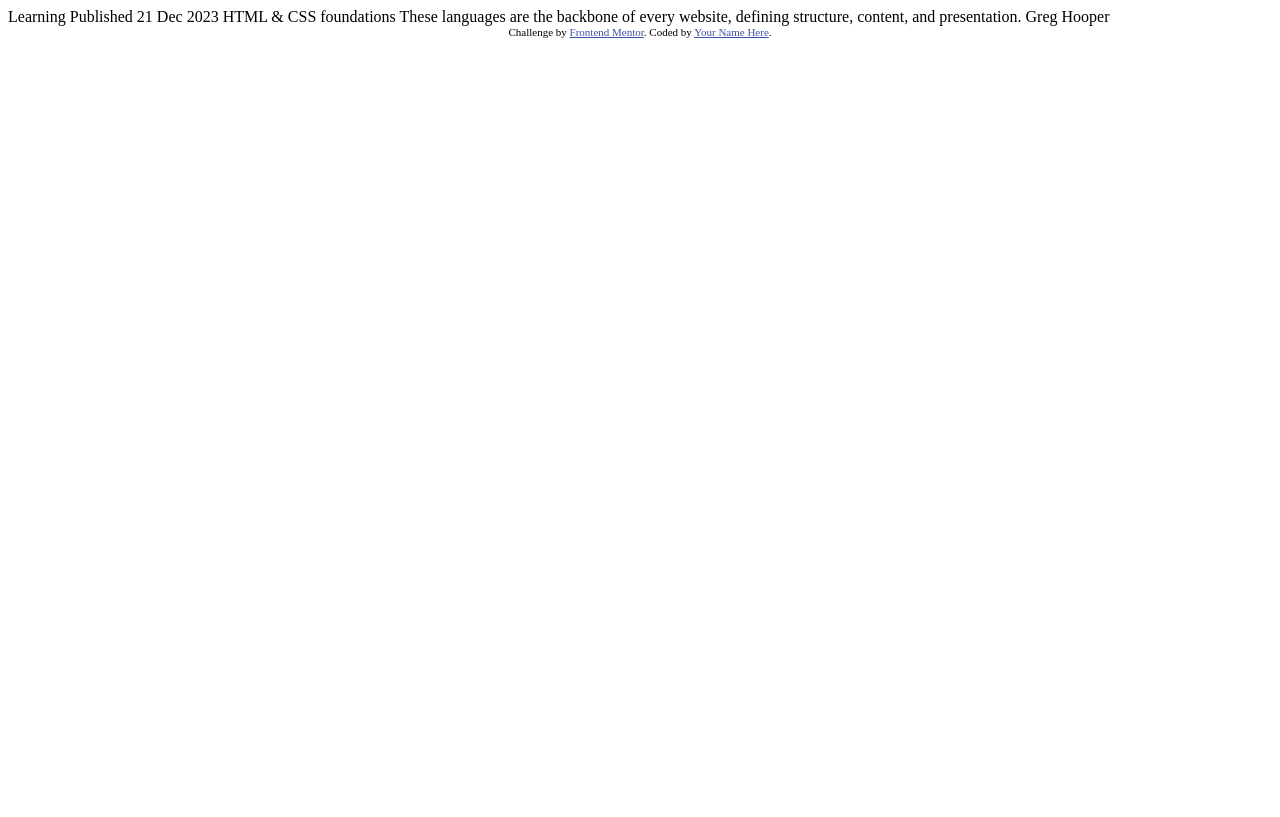
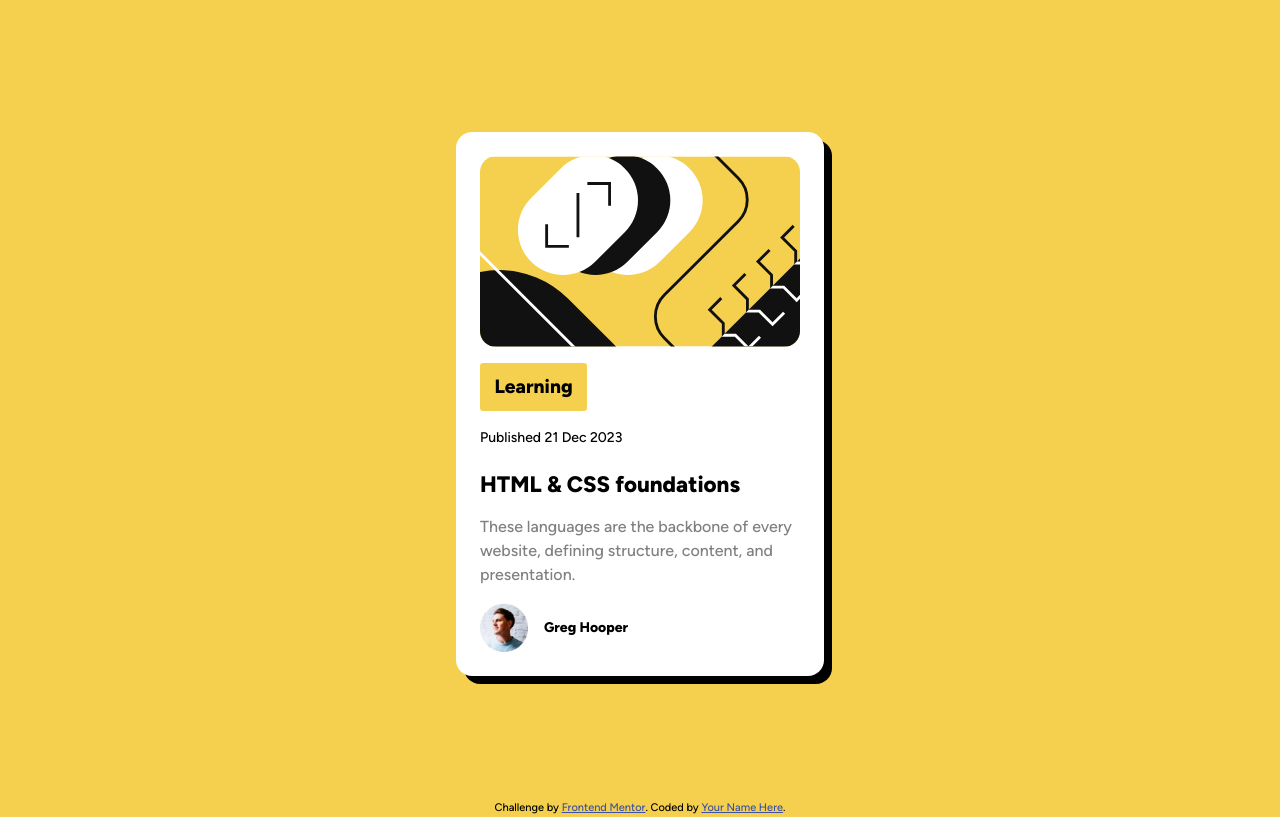
Before and after one commit to gdwade92/blog-preview-card-main, a plain HTML site: page index.html in a window 1280 px wide. Drawn offline with Linux system fonts and the light colour scheme.

Commit message:
Final modifications before submission to FEM

```diff
--- a/index.html
+++ b/index.html
@@ -1,35 +1,41 @@
 <!DOCTYPE html>
 <html lang="en">
+
 <head>
   <meta charset="UTF-8">
-  <meta name="viewport" content="width=device-width, initial-scale=1.0"> <!-- displays site properly based on user's device -->
+  <meta name="viewport" content="width=device-width, initial-scale=1.0">
+  <!-- displays site properly based on user's device -->
 
   <link rel="icon" type="image/png" sizes="32x32" href="./assets/images/favicon-32x32.png">
   <link rel="stylesheet" href="style.css">
 
   <title>Frontend Mentor | Blog preview card</title>
+</head>
 
-  <!-- Feel free to remove these styles or customise in your own stylesheet 👍 -->
-  <style>
-    .attribution { font-size: 11px; text-align: center; }
-    .attribution a { color: hsl(228, 45%, 44%); }
-  </style>
-</head>
 <body>
+  <main class="wrapper">
 
-  Learning
+     <div class="blog-container">
+       <img class="hero-image" src="assets/images/illustration-article.svg" alt="" aria-hidden="true">
+       <p class="blog-category">Learning</p>
+       <p class="blog-meta">Published 21 Dec 2023</p>
+       <h1><a class="blog-title" href="https://www.google.com">HTML & CSS foundations</a></h1>
+       <p class="card-exerpt">These languages are the backbone of every website, defining structure, content, and
+         presentation.</p>
+       <div class="author-data">
+         <img class="author-image" src="assets/images/image-avatar.webp" alt="A photo of Greg Hooper, avatar of this project.">
+         <p class="author-name">Greg Hooper</p>
+       </div>
+     </div>
 
-  Published 21 Dec 2023
+  </main>
 
-  HTML & CSS foundations
+  <footer>
+    <div class="attribution">
+      Challenge by <a href="https://www.frontendmentor.io?ref=challenge" target="_blank">Frontend Mentor</a>.
+      Coded by <a href="#">Your Name Here</a>.
+    </div>
+  </footer>
+</body>
 
-  These languages are the backbone of every website, defining structure, content, and presentation.
-
-  Greg Hooper
-
-  <div class="attribution">
-    Challenge by <a href="https://www.frontendmentor.io?ref=challenge" target="_blank">Frontend Mentor</a>.
-    Coded by <a href="#">Your Name Here</a>.
-  </div>
-</body>
 </html>
--- a/style.css
+++ b/style.css
@@ -0,0 +1,271 @@
+/* Global Reset */
+
+/* Box sizing rules */
+*,
+*::before,
+*::after {
+    box-sizing: border-box;
+}
+
+/* Prevent font size inflation */
+html {
+    -moz-text-size-adjust: none;
+    -webkit-text-size-adjust: none;
+    text-size-adjust: none;
+}
+
+/* Remove default margin in favour of better control in authored CSS */
+body,
+h1,
+h2,
+h3,
+h4,
+p,
+figure,
+blockquote,
+dl,
+dd {
+    margin-block-end: 0;
+}
+
+/* Remove list styles on ul, ol elements with a list role, which suggests default styling will be removed */
+ul[role='list'],
+ol[role='list'] {
+    list-style: none;
+}
+
+/* Set core body defaults */
+body {
+    line-height: 1.5;
+}
+
+/* Set shorter line heights on headings and interactive elements */
+h1,
+h2,
+h3,
+h4,
+button,
+input,
+label {
+    line-height: 1.1;
+}
+
+/* Balance text wrapping on headings */
+h1,
+h2,
+h3,
+h4 {
+    text-wrap: balance;
+}
+
+/* A elements that don't have a class get default styles */
+a:not([class]) {
+    text-decoration-skip-ink: auto;
+    color: currentColor;
+}
+
+/* Make images easier to work with */
+img,
+picture {
+    max-width: 100%;
+    display: block;
+}
+
+/* Inherit fonts for inputs and buttons */
+input,
+button,
+textarea,
+select {
+    font-family: inherit;
+    font-size: inherit;
+}
+
+/* Make sure textareas without a rows attribute are not tiny */
+textarea:not([rows]) {
+    min-height: 10em;
+}
+
+/* Anything that has been anchored to should have extra scroll margin */
+:target {
+    scroll-margin-block: 5ex;
+}
+
+h1,
+h2,
+h3,
+h4,
+h5,
+h6,
+p,
+a {
+    margin: 0;
+    padding: 0;
+    font-weight: normal;
+}
+
+/* End Global Reset */
+
+/* Global Font Declarations */
+@font-face {
+    font-family: 'Figtree Base';
+    src: url(assets/fonts/Figtree-VariableFont_wght.ttf) format('truetype');
+    font-weight: 500 800;
+    font-display: fallback;
+    font-style: normal;
+}
+
+@font-face {
+    font-family: 'Figtree Italic';
+    src: url(assets/fonts/Figtree-Italic-VariableFont_wght.ttf) format('truetype');
+    font-weight: 500 800;
+    font-display: fallback;
+    font-style: italic;
+}
+
+/* Root Declarations */
+:root {
+    /* Color */
+    --clr-prm-yellow: hsl(47, 88%, 63%);
+
+    --clr-neut-white: hsl(0, 0%, 100%);
+    --clr-neut-grey: hsl(0, 0%, 50%);
+    --clr-neut-black: (0, 0%, 7%);
+
+    /* Typography */
+    --fs-100: 0.25rem;
+    --fs-200: 0.50rem;
+    --fs-300: 0.75rem;
+    --fs-400: 1rem;
+    --fs-500: 1.25rem;
+    --fs-600: 1.50rem;
+    --fs-700: 1.75rem;
+    --fs-800: 2rem;
+    --fs-900: 2.5rem;
+
+    --fw-reg: 500;
+    --fw-bold: 800;
+
+    --_gap: 1em;
+
+    --ff-main: 'Figtree Base';
+}
+
+/* Layout Styling */
+.author-data {
+   display: flex;
+   align-items: center;
+   gap: 1rem;
+}
+
+/* General Styling */
+.wrapper {
+    display: grid;
+    place-items: center;
+    min-height: 99dvh;
+}
+
+body {
+    font-family: var(--ff-main);
+    font-size: var(--fs-400);
+    font-weight: var(--fw-reg);
+    color: var(--clr-neut-black);
+    background: var(--clr-prm-yellow);
+}
+
+.blog-container {
+    max-width: 23em;
+    padding: 1.5rem;
+    margin: 0 1.5rem;
+    border-radius: 1rem;
+    box-shadow: 0.5rem 0.5rem 0 black;
+    background: var(--clr-neut-white);
+    transition: box-shadow .3s ease;
+    position: relative;
+}
+
+.blog-container a::before {
+    content: "";
+    position: absolute;
+    top: 0px;
+    right: 0px;
+    bottom: 0px;
+    left: 0px;
+}
+
+.blog-container:hover {
+    box-shadow: 1rem 1rem 0 black;
+    cursor: pointer;
+}
+
+.blog-container:hover .blog-title {
+    color: var(--clr-prm-yellow);
+}
+
+
+.blog-container > * + * {
+    margin-top: 1rem;
+}
+
+.author-image {
+   width: 3rem;
+}
+
+.hero-image {
+    border-radius: inherit;
+}
+
+/* Text Styles */
+
+.blog-category {
+    display: inline-block;
+    font-weight: var(--fw-bold);
+    font-size: clamp(50%, 10vw, 120%);
+    padding: .5em .75em;
+    border-radius: .2rem;
+    background: var(--clr-prm-yellow);
+}
+
+.blog-meta {
+    font-size: 14px;
+}
+
+.blog-title {
+    text-decoration: none;
+    color: var(--clr-neut-black);
+    font-weight: var(--fw-bold);
+    font-size: 1.4rem;
+    transition: color .3s ease;
+}
+
+.card-exerpt {
+    color: var(--clr-neut-grey);
+    font-size: var(--fs-400);
+}
+
+.author-name {
+    font-size: 14px;
+    font-weight: var(--fw-bold);
+
+}
+
+.blog-title:hover {
+    color: var(--clr-prm-yellow);
+    cursor: pointer;
+}
+
+
+
+/* footer */
+
+.footer {
+    min-height: 1dvh;
+}
+
+.attribution {
+    font-size: 11px;
+    text-align: center;
+}
+
+.attribution a {
+    color: hsl(228, 45%, 44%);
+}
```
